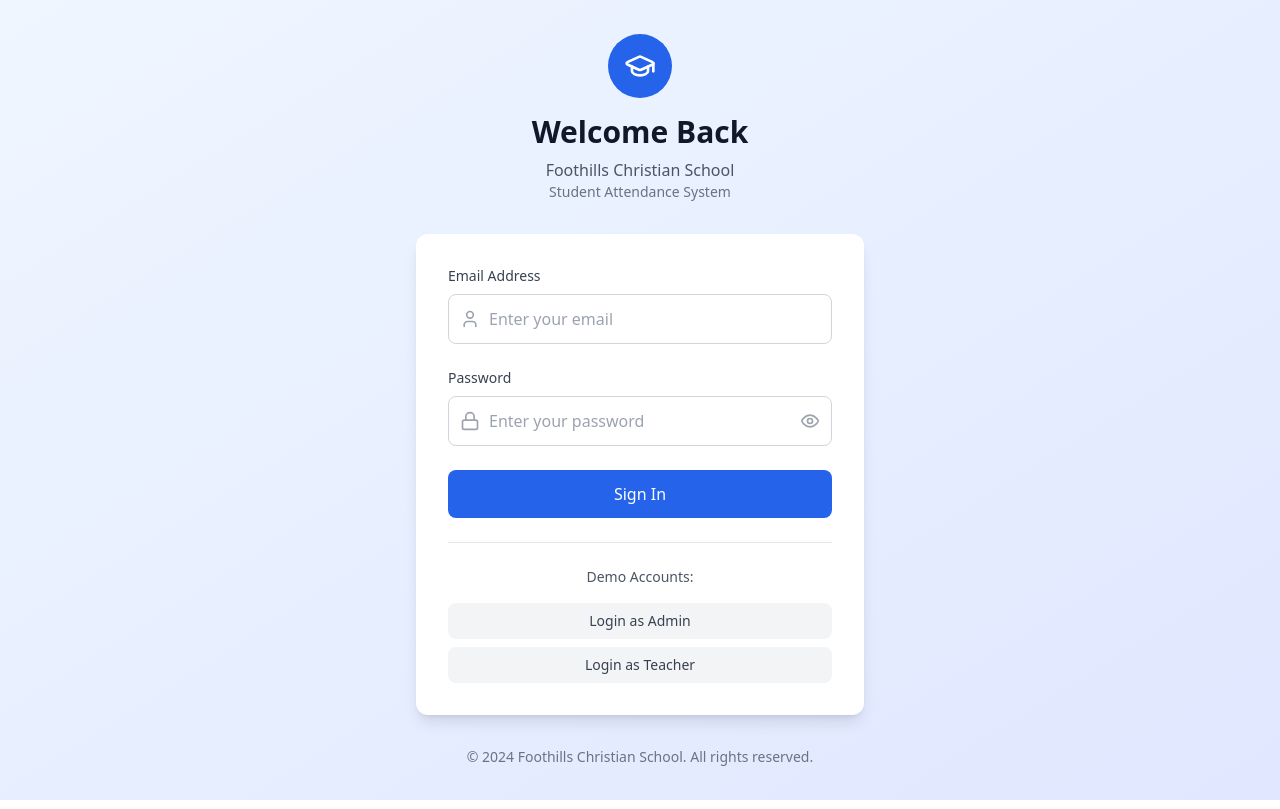
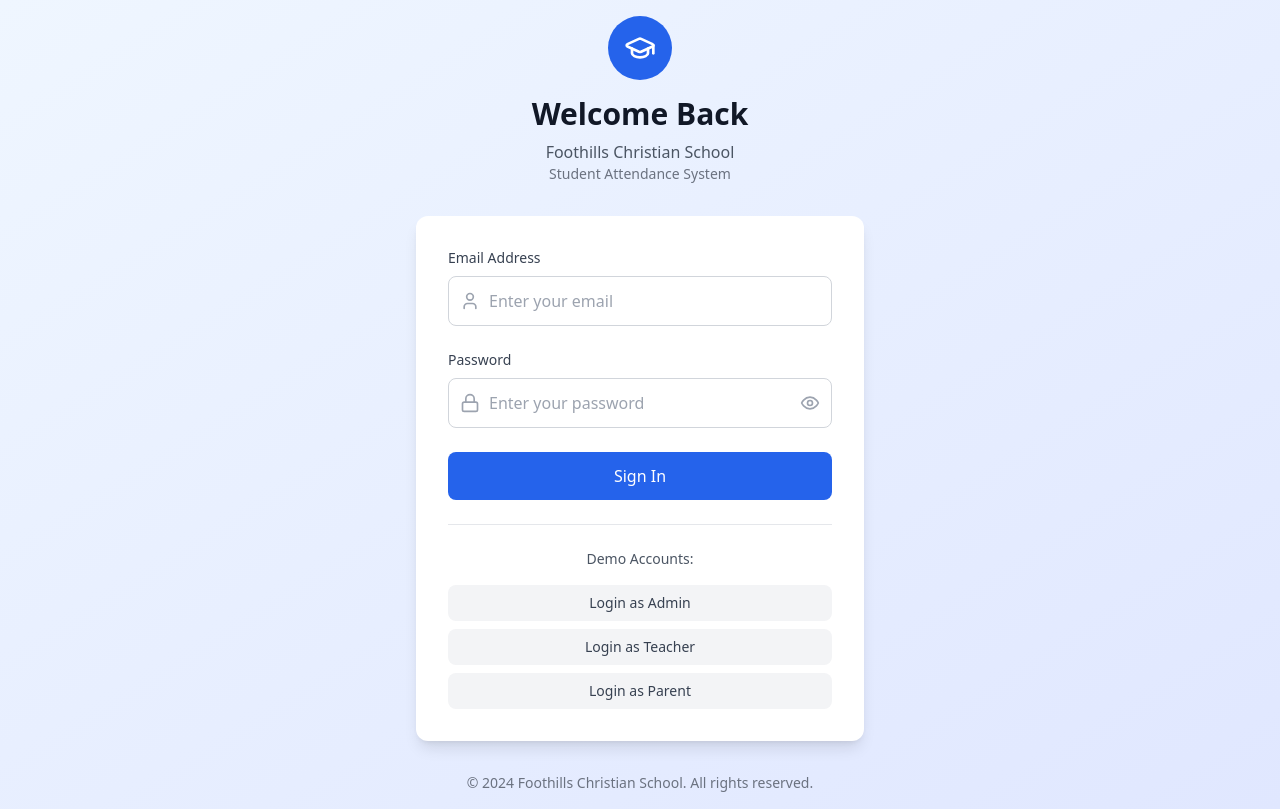
Before and after one commit to twistedwarden/attendance-test, a React (Vite) app: page / in a window 1280 px wide. Built offline with nearby package versions, Linux system fonts and the light colour scheme.

Commit message:
add demo acc for parent

```diff
--- a/src/modules/auth/LoginPage.tsx
+++ b/src/modules/auth/LoginPage.tsx
@@ -20,8 +20,8 @@ export default function LoginPage() {
     }
   };
 
-  const handleDemoLogin = (userType: 'admin' | 'teacher') => {
-    const demoUser = userType === 'admin' ? mockUsers[0] : mockUsers[1];
+  const handleDemoLogin = (userType: 'admin' | 'teacher' | 'parent') => {
+    const demoUser = userType === 'admin' ? mockUsers[0] : userType === 'teacher' ? mockUsers[1] : userType === 'parent' ? mockUsers[4] : mockUsers[0];
     setEmail(demoUser.email);
     setPassword(mockPasswords[demoUser.email] || '');
   };
@@ -116,6 +116,12 @@ export default function LoginPage() {
               >
                 Login as Teacher
               </button>
+              <button
+                onClick={() => handleDemoLogin('parent')}
+                className="w-full bg-gray-100 hover:bg-gray-200 text-gray-700 py-2 px-4 rounded-lg text-sm transition-colors"
+              >
+                Login as Parent
+              </button>
             </div>
           </div>
         </div>
```
Also changed, not shown: 2 other files (tests, documents, lock files or other folders).
